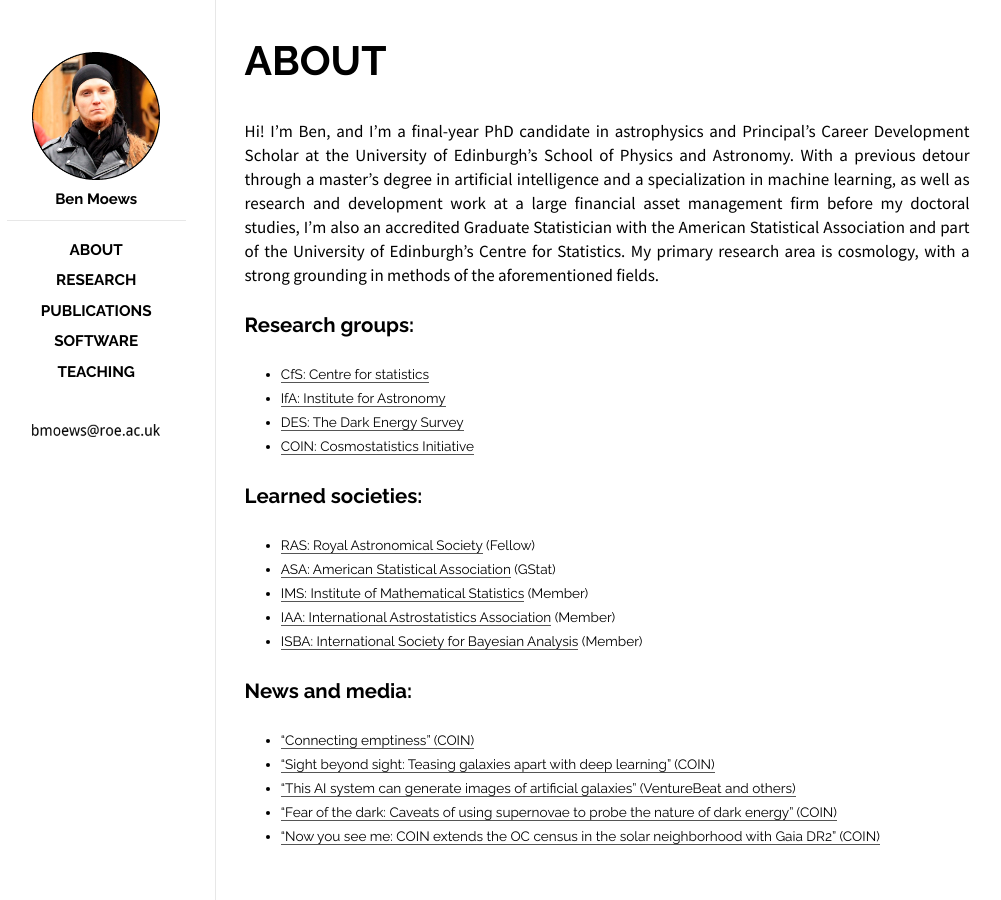
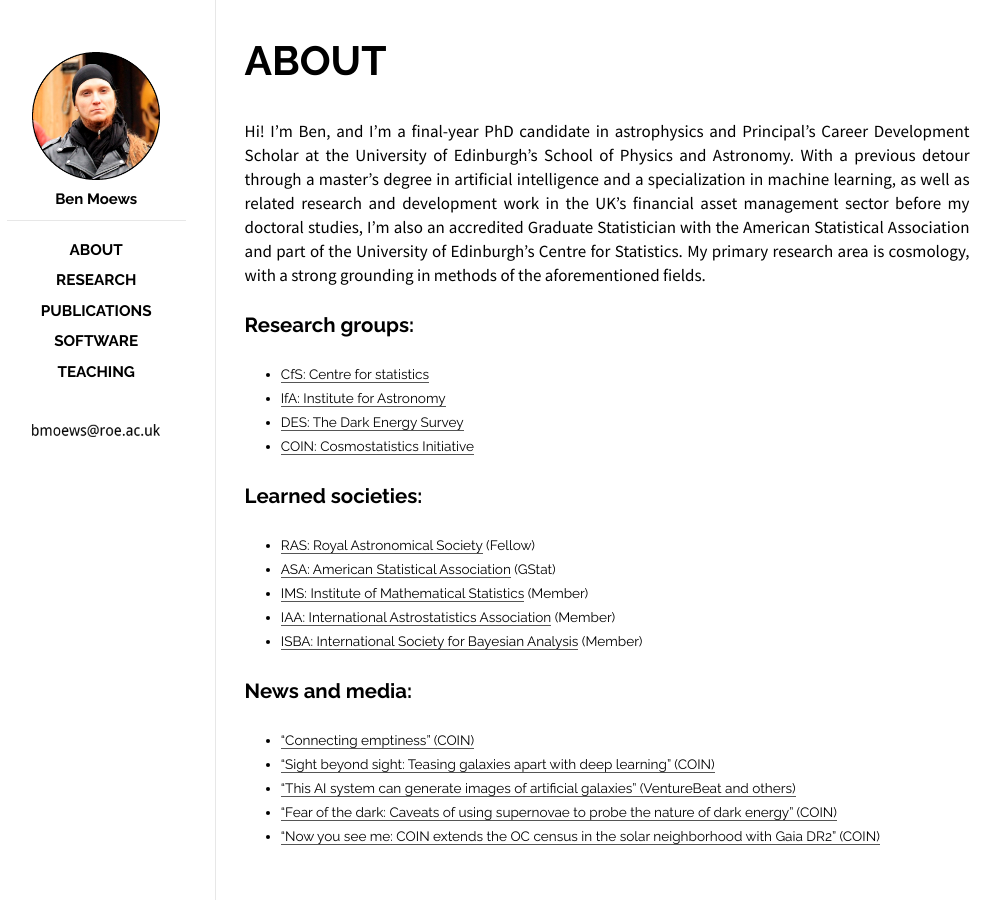
Before and after one commit to moews/moews.github.io, a Jekyll site: the page built from _posts/2017-03-27-about.md, in a window 1280 px wide. Shown: the whole page, without its empty margins (143-1144 px from the left). Built offline with Jekyll 4.4.1, drawn with Linux system fonts in a browser that asks for light colours.

Commit message:
Update 2017-03-27-about.md

```diff
--- a/_posts/2017-03-27-about.md
+++ b/_posts/2017-03-27-about.md
@@ -7,7 +7,7 @@
 ---
 
 <br>
-Hi! I'm Ben, and I'm a final-year PhD candidate in astrophysics and Principal's Career Development Scholar at the University of Edinburgh's School of Physics and Astronomy. With a previous detour through a master's degree in artificial intelligence and a specialization in machine learning, as well as research and development work at a large financial asset management firm before my doctoral studies, I'm also an accredited Graduate Statistician with the American Statistical Association and part of the University of Edinburgh's Centre for Statistics. My primary research area is cosmology, with a strong grounding in methods of the aforementioned fields.
+Hi! I'm Ben, and I'm a final-year PhD candidate in astrophysics and Principal's Career Development Scholar at the University of Edinburgh's School of Physics and Astronomy. With a previous detour through a master's degree in artificial intelligence and a specialization in machine learning, as well as related research and development work in the UK's financial asset management sector before my doctoral studies, I'm also an accredited Graduate Statistician with the American Statistical Association and part of the University of Edinburgh's Centre for Statistics. My primary research area is cosmology, with a strong grounding in methods of the aforementioned fields.
 
 ## Research groups:
 
```
